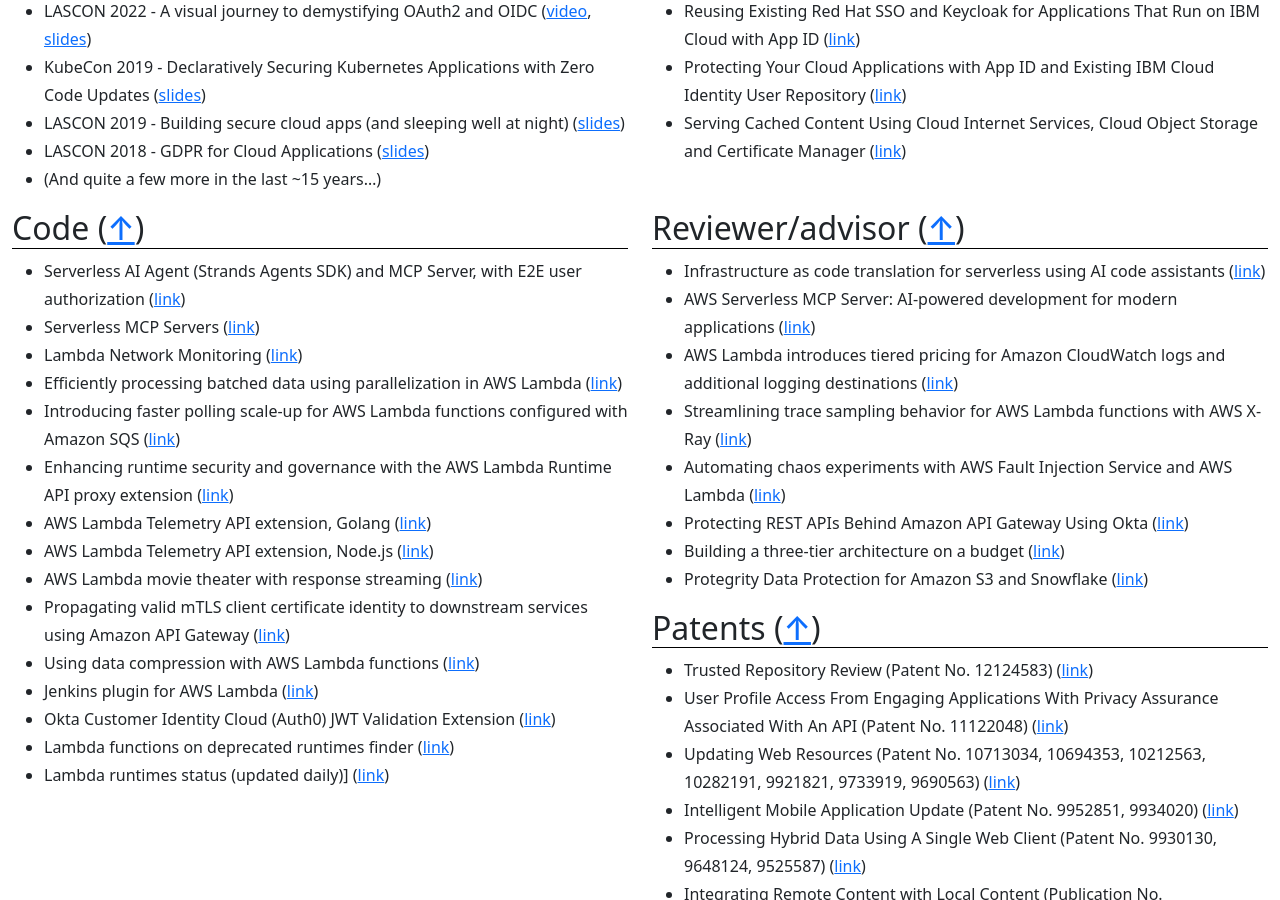
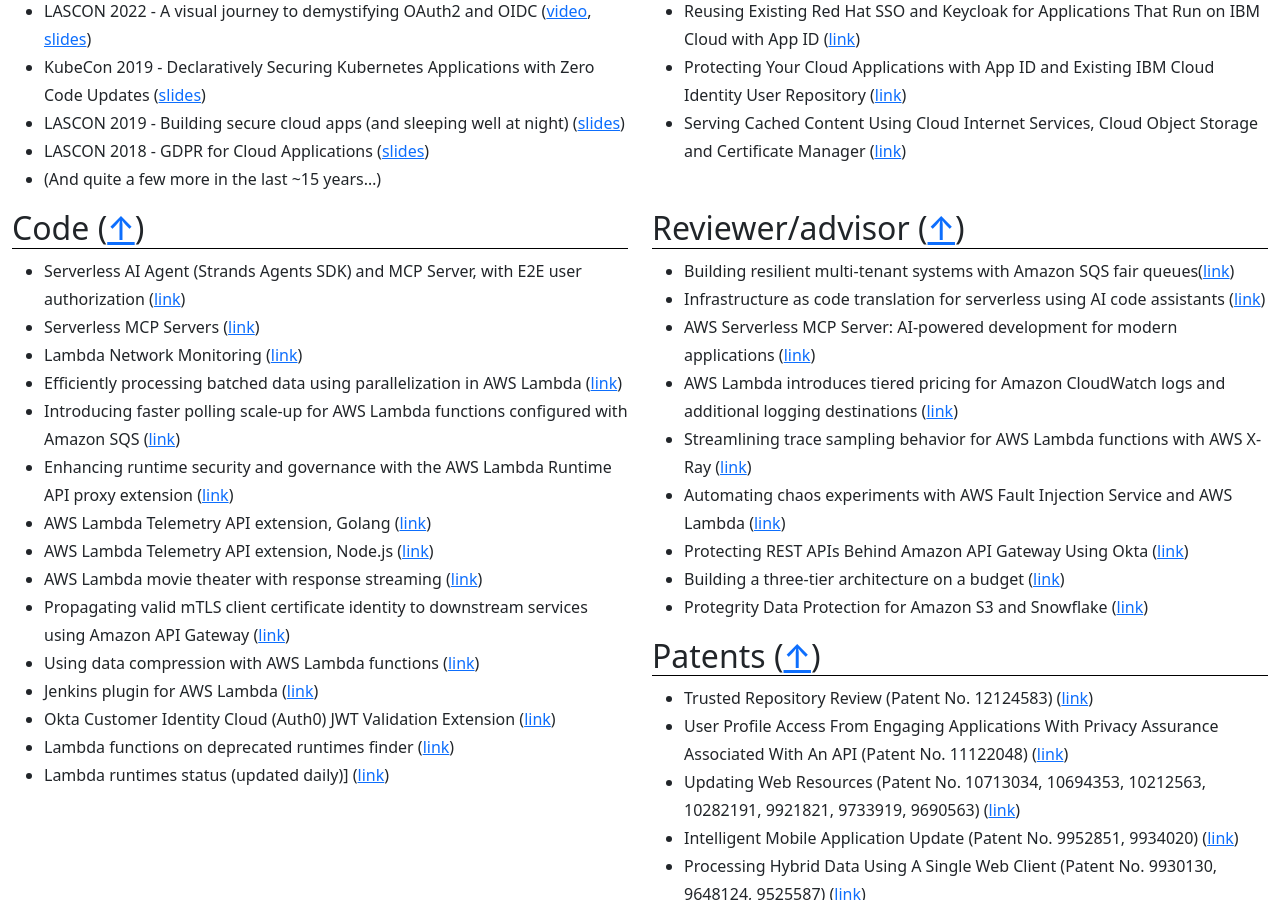
Before and after one commit to aal80/whoami, a Jekyll site: the page built from index.md, in a window 1280 px wide and 900 px high, scrolled down 1720 px. Built offline with Jekyll 4.4.1, drawn with Linux system fonts in a browser that asks for light colours.

Commit message:
Update reviewer.md

```diff
--- a/_includes/reviewer.md
+++ b/_includes/reviewer.md
@@ -1,5 +1,6 @@
 ## Reviewer/advisor ([↑](#top))
 
+- Building resilient multi-tenant systems with Amazon SQS fair queues([link](https://aws.amazon.com/blogs/compute/building-resilient-multi-tenant-systems-with-amazon-sqs-fair-queues/))
 - Infrastructure as code translation for serverless using AI code assistants ([link](https://aws.amazon.com/blogs/compute/infrastructure-as-code-translation-for-serverless-using-ai-code-assistants/))
 - AWS Serverless MCP Server: AI-powered development for modern applications ([link](https://aws.amazon.com/blogs/compute/introducing-aws-serverless-mcp-server-ai-powered-development-for-modern-applications/))
 - AWS Lambda introduces tiered pricing for Amazon CloudWatch logs and additional logging destinations ([link](https://aws.amazon.com/blogs/compute/aws-lambda-introduces-tiered-pricing-for-amazon-cloudwatch-logs-and-additional-logging-destinations/))
```
